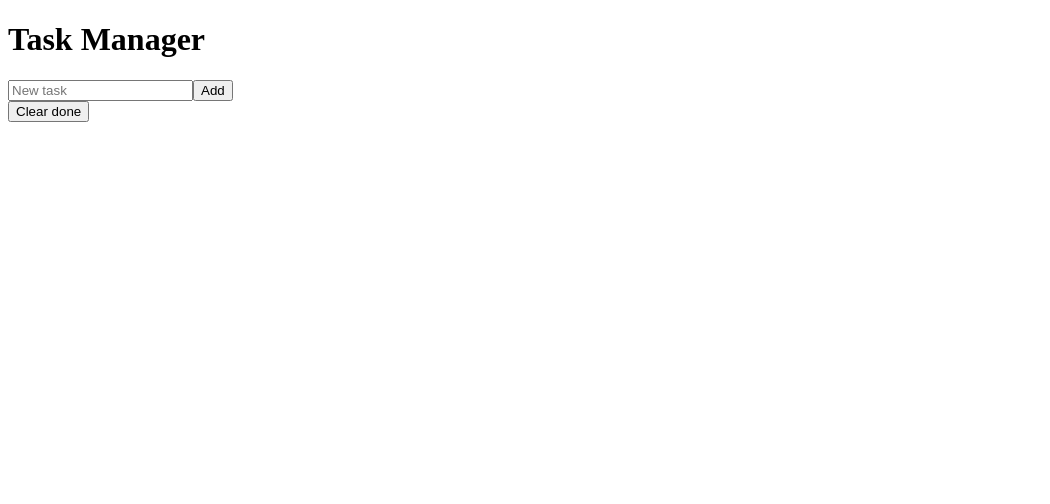
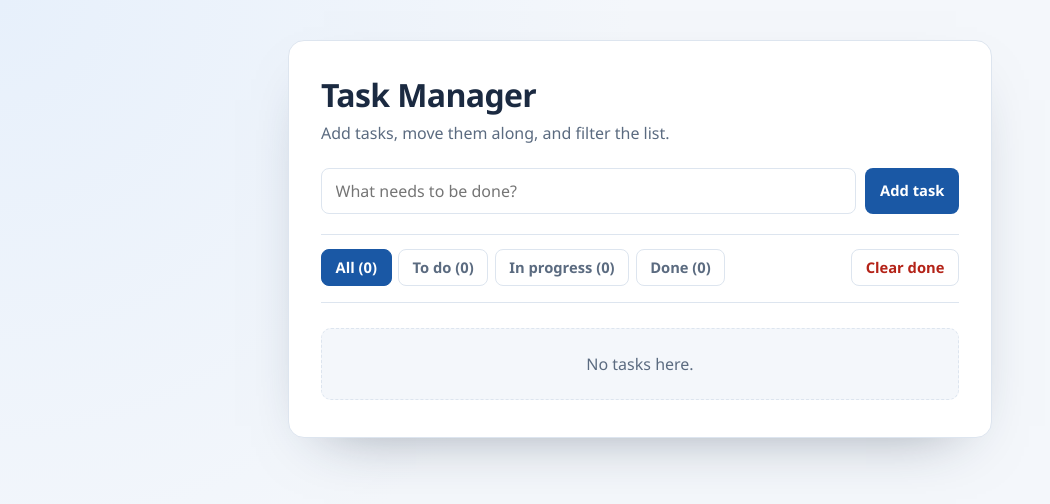
Before and after one commit to olcanaskar/mis233-assignment3, a React (Vite) app: page / in a window 1280 px wide. Shown: the top 504 px of the page, without its empty margins (0-1050 px from the left). Built offline with nearby package versions, Linux system fonts and the light colour scheme.

Commit message:
feat: add filter bar with derived counts

```diff
--- a/src/App.tsx
+++ b/src/App.tsx
@@ -1,32 +1,80 @@
-// STARTING POINT: the sample Task Manager (state in App with useReducer, passed down as props).
-// Assignment 3: change the state shape, add actions, add a filter bar (see the handout).
 import { useReducer } from 'react'
-import { initialState, taskReducer, type Task, type Action } from './taskReducer'
+import type { Dispatch } from 'react'
+import { initialState, taskReducer } from './taskReducer'
+import type { Action, Filter, Task } from './taskReducer'
+import { countByFilter, FILTERS, filterTasks } from './filter'
 import TaskRow from './TaskRow'
-import type { Dispatch } from 'react'
+
+const FILTER_LABELS: Record<Filter, string> = {
+  all: 'All',
+  todo: 'To do',
+  'in-progress': 'In progress',
+  done: 'Done',
+}
 
 function AddForm({ dispatch }: { dispatch: Dispatch<Action> }) {
   function addTask(formData: FormData) {
     const title = String(formData.get('title') ?? '').trim()
     if (title) dispatch({ type: 'add', id: crypto.randomUUID(), title })
   }
+
   return (
-    <form action={addTask}>
-      <input name="title" placeholder="New task" />
-      <button type="submit">Add</button>
+    <form className="add-form" action={addTask}>
+      <input
+        name="title"
+        placeholder="What needs to be done?"
+        aria-label="New task title"
+      />
+      <button type="submit">Add task</button>
     </form>
   )
 }
 
-function TaskList({ tasks, dispatch }: { tasks: Task[]; dispatch: Dispatch<Action> }) {
+function FilterBar({
+  filter,
+  counts,
+  dispatch,
+}: {
+  filter: Filter
+  counts: Record<Filter, number>
+  dispatch: Dispatch<Action>
+}) {
   return (
-    <ul>
-      {tasks.map((t) => (
+    <div className="filter-bar" role="group" aria-label="Filter tasks">
+      {FILTERS.map((value) => (
+        <button
+          key={value}
+          type="button"
+          className={filter === value ? 'filter active' : 'filter'}
+          aria-pressed={filter === value}
+          onClick={() => dispatch({ type: 'setFilter', filter: value })}
+        >
+          {FILTER_LABELS[value]} ({counts[value]})
+        </button>
+      ))}
+    </div>
+  )
+}
+
+function TaskList({
+  tasks,
+  dispatch,
+}: {
+  tasks: Task[]
+  dispatch: Dispatch<Action>
+}) {
+  if (tasks.length === 0) {
+    return <p className="empty">No tasks here.</p>
+  }
+
+  return (
+    <ul className="task-list">
+      {tasks.map((task) => (
         <TaskRow
-          key={t.id}
-          task={t}
-          onNext={() => dispatch({ type: 'advance', id: t.id })}
-          onDelete={() => dispatch({ type: 'remove', id: t.id })}
+          key={task.id}
+          task={task}
+          onNext={() => dispatch({ type: 'advance', id: task.id })}
+          onDelete={() => dispatch({ type: 'remove', id: task.id })}
         />
       ))}
     </ul>
@@ -35,14 +83,36 @@ function TaskList({ tasks, dispatch }: { tasks: Task[]; dispatch: Dispatch<Actio
 
 export default function App() {
   const [state, dispatch] = useReducer(taskReducer, initialState)
+
+  // Derived while rendering: never stored in state.
+  const visibleTasks = filterTasks(state.tasks, state.filter)
+  const counts = countByFilter(state.tasks)
+
   return (
-    <main>
-      <h1>Task Manager</h1>
+    <main className="app">
+      <header className="app-header">
+        <h1>Task Manager</h1>
+        <p>Add tasks, move them along, and filter the list.</p>
+      </header>
+
       <AddForm dispatch={dispatch} />
-      <button type="button" onClick={() => dispatch({ type: 'clearDone' })}>
-        Clear done
-      </button>
-      <TaskList tasks={state.tasks} dispatch={dispatch} />
+
+      <div className="toolbar">
+        <FilterBar
+          filter={state.filter}
+          counts={counts}
+          dispatch={dispatch}
+        />
+        <button
+          type="button"
+          className="clear-done"
+          onClick={() => dispatch({ type: 'clearDone' })}
+        >
+          Clear done
+        </button>
+      </div>
+
+      <TaskList tasks={visibleTasks} dispatch={dispatch} />
     </main>
   )
 }
--- a/src/TaskRow.tsx
+++ b/src/TaskRow.tsx
@@ -1,14 +1,24 @@
-import type { Task } from './taskReducer'
+import type { Status, Task } from './taskReducer'
+
+const STATUS_LABELS: Record<Status, string> = {
+  todo: 'To do',
+  'in-progress': 'In progress',
+  done: 'Done',
+}
 
 type TaskRowProps = { task: Task; onNext: () => void; onDelete: () => void }
 
 export default function TaskRow({ task, onNext, onDelete }: TaskRowProps) {
   return (
-    <li style={{ display: 'flex', gap: 8, alignItems: 'center' }}>
-      <span style={{ flex: 1 }}>{task.title}</span>
-      <em>{task.status}</em>
-      <button onClick={onNext}>Next</button>
-      <button onClick={onDelete}>Delete</button>
+    <li className="task-row">
+      <span className="task-title">{task.title}</span>
+      <span className={`badge ${task.status}`}>{STATUS_LABELS[task.status]}</span>
+      <button type="button" className="next" onClick={onNext}>
+        Next
+      </button>
+      <button type="button" className="delete" onClick={onDelete}>
+        Delete
+      </button>
     </li>
   )
 }
--- a/src/main.tsx
+++ b/src/main.tsx
@@ -1,6 +1,7 @@
 import { StrictMode } from 'react'
 import { createRoot } from 'react-dom/client'
 import App from './App'
+import './styles.css'
 
 createRoot(document.getElementById('root')!).render(
   <StrictMode>
--- /dev/null
+++ b/src/styles.css
@@ -0,0 +1,239 @@
+:root {
+  color-scheme: light;
+  --ink: #1b2a41;
+  --muted: #5b6b80;
+  --rule: #dde5ef;
+  --wash: #f4f7fb;
+  --accent: #1a58a5;
+  --accent-dark: #13427c;
+  --todo-bg: #e4eaf2;
+  --todo-ink: #3c4d64;
+  --wip-bg: #ffedc7;
+  --wip-ink: #6e3c00;
+  --done-bg: #d6f0de;
+  --done-ink: #115228;
+  font-family: "Segoe UI", system-ui, -apple-system, "Helvetica Neue", Arial,
+    sans-serif;
+}
+
+* {
+  box-sizing: border-box;
+}
+
+body {
+  margin: 0;
+  min-height: 100vh;
+  background:
+    radial-gradient(circle at top left, #e7f0fb 0, transparent 42%),
+    var(--wash);
+  color: var(--ink);
+}
+
+#root {
+  padding: 2.5rem 1rem 4rem;
+}
+
+.app {
+  max-width: 44rem;
+  margin: 0 auto;
+  padding: 2rem 2rem 1.5rem;
+  background: #fff;
+  border: 1px solid var(--rule);
+  border-radius: 16px;
+  box-shadow: 0 24px 60px -36px rgba(27, 42, 65, 0.5);
+}
+
+.app-header h1 {
+  margin: 0;
+  font-size: 2rem;
+  letter-spacing: -0.02em;
+}
+
+.app-header p {
+  margin: 0.35rem 0 1.5rem;
+  color: var(--muted);
+}
+
+.add-form {
+  display: flex;
+  gap: 0.6rem;
+  margin-bottom: 1.25rem;
+}
+
+.add-form input {
+  flex: 1;
+  min-width: 0;
+  padding: 0.7rem 0.85rem;
+  border: 1px solid var(--rule);
+  border-radius: 8px;
+  background: #fff;
+  color: inherit;
+  font: inherit;
+}
+
+.add-form input:focus {
+  outline: 3px solid rgba(26, 88, 165, 0.18);
+  border-color: var(--accent);
+}
+
+button {
+  padding: 0.62rem 0.85rem;
+  border: 1px solid transparent;
+  border-radius: 8px;
+  font: 600 0.92rem/1 "Segoe UI", system-ui, sans-serif;
+  cursor: pointer;
+  transition:
+    background-color 0.15s,
+    border-color 0.15s,
+    color 0.15s;
+}
+
+.add-form button {
+  background: var(--accent);
+  color: #fff;
+}
+
+.add-form button:hover {
+  background: var(--accent-dark);
+}
+
+.toolbar {
+  display: flex;
+  flex-wrap: wrap;
+  align-items: center;
+  justify-content: space-between;
+  gap: 0.75rem;
+  margin-bottom: 0.5rem;
+  padding: 0.9rem 0 1rem;
+  border-top: 1px solid var(--rule);
+  border-bottom: 1px solid var(--rule);
+}
+
+.filter-bar {
+  display: flex;
+  flex-wrap: wrap;
+  gap: 0.4rem;
+}
+
+.filter {
+  background: #fff;
+  border-color: var(--rule);
+  color: var(--muted);
+}
+
+.filter:hover {
+  border-color: var(--accent);
+  color: var(--accent);
+}
+
+.filter.active,
+.filter.active:hover {
+  background: var(--accent);
+  border-color: var(--accent);
+  color: #fff;
+}
+
+.clear-done {
+  background: #fff;
+  border-color: var(--rule);
+  color: #b42318;
+}
+
+.clear-done:hover {
+  background: #fef3f2;
+  border-color: #d92d20;
+}
+
+.task-list {
+  margin: 0.25rem 0 0;
+  padding: 0;
+  list-style: none;
+}
+
+.task-row {
+  display: grid;
+  grid-template-columns: minmax(0, 1fr) auto auto auto;
+  align-items: center;
+  gap: 0.55rem;
+  padding: 0.8rem 0.2rem;
+  border-bottom: 1px solid var(--rule);
+}
+
+.task-row:last-child {
+  border-bottom: 0;
+}
+
+.task-title {
+  overflow-wrap: anywhere;
+}
+
+.badge {
+  padding: 0.36rem 0.55rem;
+  border-radius: 999px;
+  font: 700 0.72rem/1 "Segoe UI", system-ui, sans-serif;
+  letter-spacing: 0.03em;
+  text-transform: uppercase;
+  white-space: nowrap;
+}
+
+.badge.todo {
+  background: var(--todo-bg);
+  color: var(--todo-ink);
+}
+
+.badge.in-progress {
+  background: var(--wip-bg);
+  color: var(--wip-ink);
+}
+
+.badge.done {
+  background: var(--done-bg);
+  color: var(--done-ink);
+}
+
+.next {
+  background: #eef4fc;
+  color: var(--accent);
+}
+
+.next:hover {
+  background: #dceafb;
+}
+
+.delete {
+  background: #fff;
+  border-color: #f2c6c2;
+  color: #b42318;
+}
+
+.delete:hover {
+  background: #fef3f2;
+}
+
+.empty {
+  margin: 1.6rem 0 0.8rem;
+  padding: 1.5rem;
+  border: 1px dashed var(--rule);
+  border-radius: 10px;
+  background: var(--wash);
+  color: var(--muted);
+  text-align: center;
+}
+
+@media (max-width: 34rem) {
+  #root {
+    padding: 1rem 0.75rem 2rem;
+  }
+
+  .app {
+    padding: 1.25rem;
+  }
+
+  .task-row {
+    grid-template-columns: minmax(0, 1fr) auto;
+  }
+
+  .task-title {
+    grid-column: 1 / -1;
+  }
+}
```
